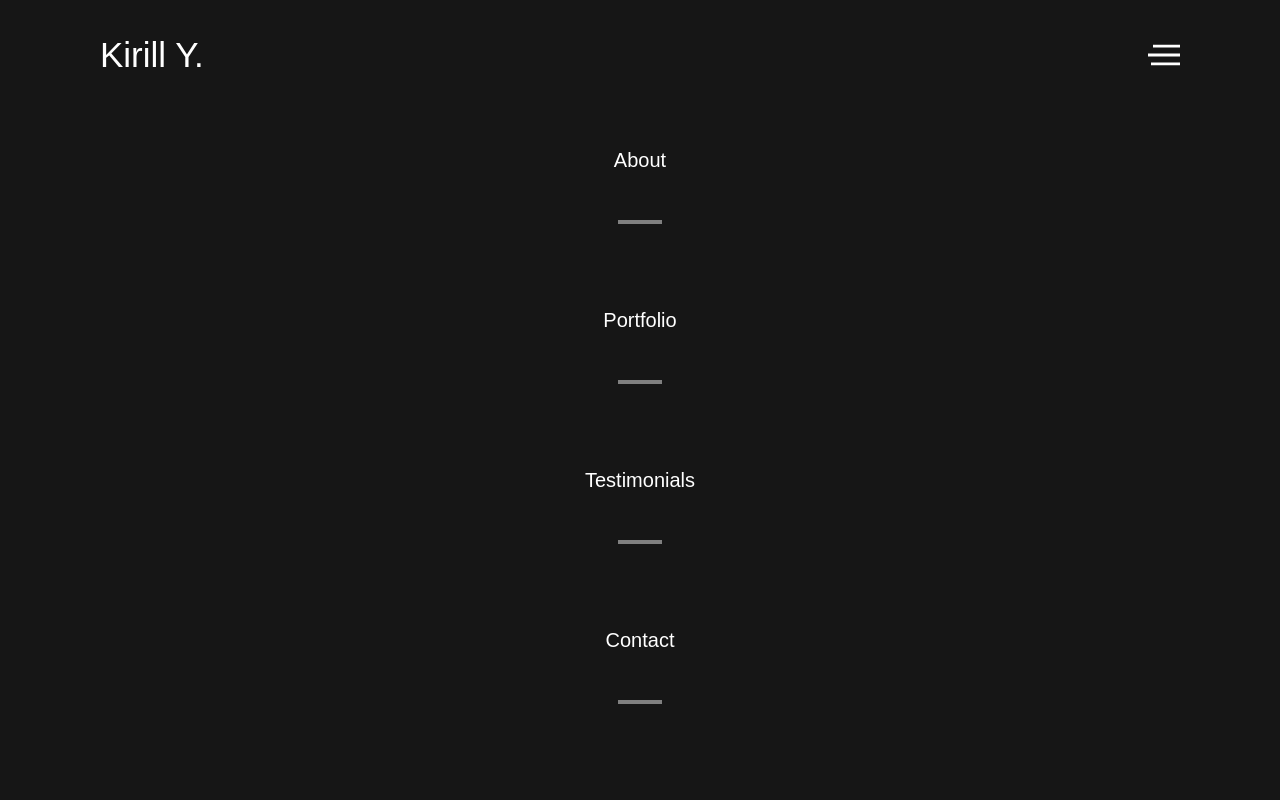
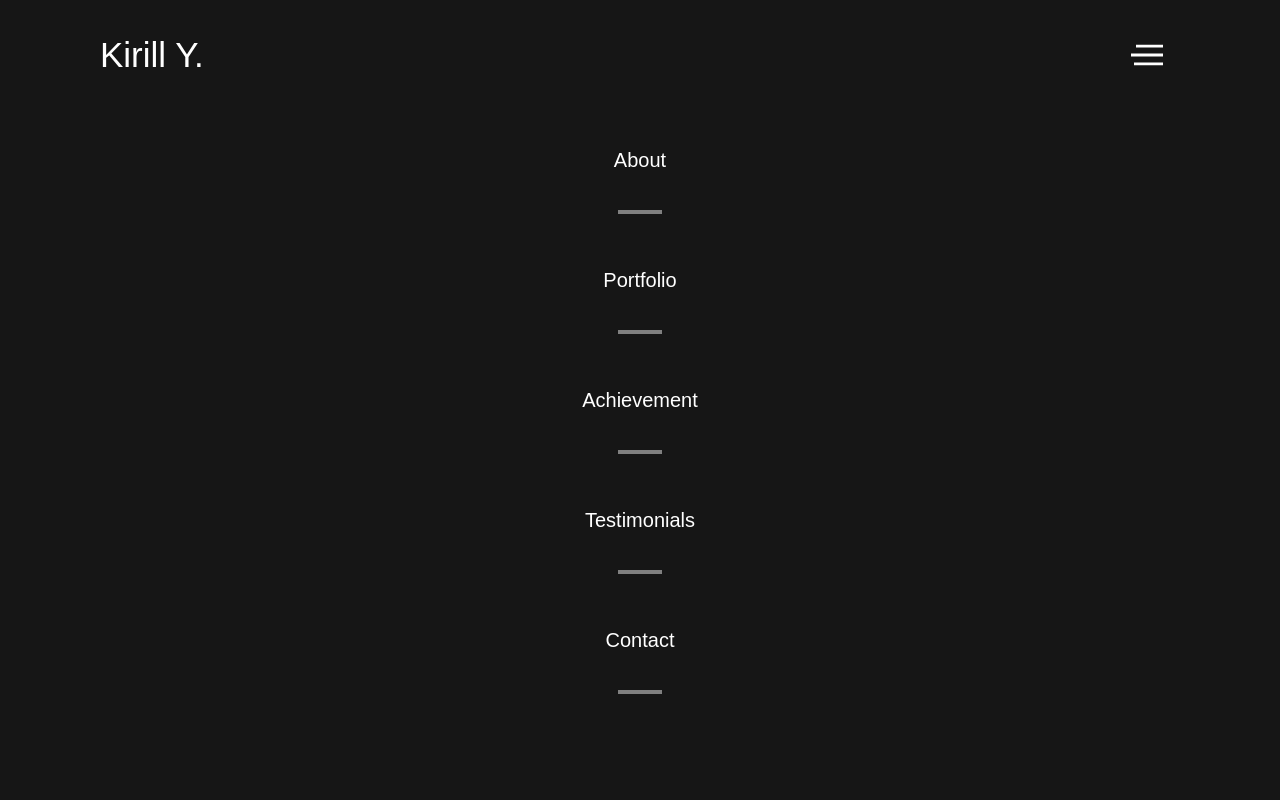
Before and after one commit to yevhenkr/portfolio_kirill, a React app: page / in a window 1280 px wide. Both pictures are taken after a click on the link 1164 px from the left and 55 px from the top of the page. Shown: the top 800 px of the page. Built offline with nearby package versions, Linux system fonts and the light colour scheme; the HTML template or start-up script is replaced by a standard one.

Commit message:
feat: header menu open close logic

```diff
--- a/src/common/layout/header/Header.tsx
+++ b/src/common/layout/header/Header.tsx
@@ -1,42 +1,54 @@
-import {useRef, useState} from 'react';
+import { useEffect, useRef, useState } from 'react';
 import styled from "styled-components";
-import {FlexWrapper} from '../../ui/flefWrapper/FlexWrapper';
-import {myTheme} from "../../../styles/Theme.styled.tsx";
-import {BurgerIcon} from "../../../assets/icons/burgerIcon.tsx";
-import {OpenHeaderMenu} from "./headerMenu/OpenHeaderMenu.tsx";
+import { FlexWrapper } from '../../ui/flefWrapper/FlexWrapper';
+import { myTheme } from "../../../styles/Theme.styled.tsx";
+import { BurgerIcon } from "../../../assets/icons/burgerIcon.tsx";
+import { OpenHeaderMenu } from "./headerMenu/OpenHeaderMenu.tsx";
 
 type HeaderType = {
     isaboutattop: boolean;
-    openMenu?: ()=>boolean;
+    setModalOpen?: (isOpen: boolean) => void;
 };
 
-export const Header = ({isaboutattop}: HeaderType) => {
+export const Header = (props: HeaderType) => {
     const headerRef = useRef<HTMLDivElement>(null);
+
+    const [rightBuger, setRightBurger] = useState<string>(myTheme.rightBurger.close);
     const [headerMenu, setHeaderMenu] = useState<boolean>(false);
+
     const handleClick = () => {
-        setHeaderMenu(!headerMenu);
+        const newMenuState = !headerMenu;
+        setHeaderMenu(newMenuState);
+        setRightBurger(newMenuState ? myTheme.rightBurger.open : myTheme.rightBurger.close);
+        if (props.setModalOpen) {
+            props.setModalOpen(newMenuState);
+        }
     };
+
+    useEffect(() => {
+        setRightBurger(headerMenu ? myTheme.rightBurger.open : myTheme.rightBurger.close);
+    }, [headerMenu]);
 
     return (
         <>
-            <HeaderWrap $isAboutAtTop={isaboutattop} ref={headerRef} $flex_direction={"row"} $display={"flex"}>
+            <HeaderWrap $isAboutAtTop={props.isaboutattop} ref={headerRef} $flex_direction={"row"} $display={"flex"}>
                 <FlexWrapper $flex_direction={"row"} $display={"flex"}>
                     <NameSpan>Kirill Y.</NameSpan>
-                    <Burger onClick={handleClick}>
-                        <BurgerIcon color={`${myTheme.color.white}`}/>
+                    <Burger onClick={handleClick} right={rightBuger}>
+                        <BurgerIcon color={`${myTheme.color.white}`} />
                     </Burger>
                 </FlexWrapper>
             </HeaderWrap>
-            <OpenHeaderMenu headerMenu={headerMenu}/>
+            <OpenHeaderMenu headermenu={headerMenu} />
         </>
     );
 };
 
-const Burger = styled.a`
+const Burger = styled.a<{ right: string }>`
     display: flex;
     align-items: center;
     position: absolute;
-    right: 100px;
+    right: ${(props) => props.right};
     top: 50%;
     transform: translateY(-50%);
 
--- a/src/common/layout/header/headerMenu/OpenHeaderMenu.tsx
+++ b/src/common/layout/header/headerMenu/OpenHeaderMenu.tsx
@@ -3,7 +3,7 @@ import {mySections, myTheme} from "../../../../styles/Theme.styled.tsx";
 // import {heightMenu, mySections, myTheme} from "../../../../../styles/Theme.styled";
 
 type PropsType = {
-    headerMenu: boolean;
+    headermenu: boolean;
 };
 
 export const OpenHeaderMenu = (props: PropsType) => {
@@ -23,7 +23,7 @@ export const OpenHeaderMenu = (props: PropsType) => {
     };
 
     return (
-        <Menu headerMenu={props.headerMenu}>
+        <Menu $headermenu={props.headermenu}>
             {mySections.map((section, index) => (
                 <StyledLi key={index} onClick={() => handleClick(section[1])}>
                     <StyledLink>
@@ -35,13 +35,13 @@ export const OpenHeaderMenu = (props: PropsType) => {
     );
 };
 
-const Menu = styled.ul<{ headerMenu: boolean }>`
-    display: ${(props) => (props.headerMenu ? 'flex' : 'none')};
+const Menu = styled.ul<{ $headermenu: boolean }>`
+    display: ${(props) => (props.$headermenu ? 'flex' : 'none')};
     flex-direction: column;
     align-items: center;
     justify-content: center;
     row-gap: 100px;
-    position: absolute;
+    position: fixed;
     right: 0;
     top: 0;
     left: 0;
@@ -53,10 +53,6 @@ const Menu = styled.ul<{ headerMenu: boolean }>`
 
     @media (max-width: ${myTheme.screen.medium}) {
         display: none;
-    }
-
-    li {
-        padding: 20px 0;
     }
 `;
 
@@ -79,7 +75,7 @@ const StyledLink = styled.a`
     font-size: 20px;
 
     &:hover {
-        color: blue;
+        color:  ${myTheme.color.grey};
     }
 
     &::after {
@@ -92,6 +88,6 @@ const StyledLink = styled.a`
         bottom: 0;
         left: 50%;
         transform: translateX(-50%);
-        top: 70px;
+        top: 60px;
     }
 `;
--- a/src/styles/Theme.styled.tsx
+++ b/src/styles/Theme.styled.tsx
@@ -31,12 +31,19 @@ export const myTheme = {
         medium: "768px",
         small: "576px",
     },
-    headerHeight: "110px"
+    headerHeight: "110px",
+
+    rightBurger: {
+        close: "100px",
+        open: "117px"
+    }
 }
 
+
 export const mySections = [
-        ['#About','About'],
+    ['#About', 'About'],
     ['#Portfolio', 'Portfolio'],
+    ['#Achievement', 'Achievement'],
     ['#Testimonials', 'Testimonials'],
     ['#Contact', 'Contact'],
 ]
```
Lines whose indentation alone changed are shown as unchanged.
